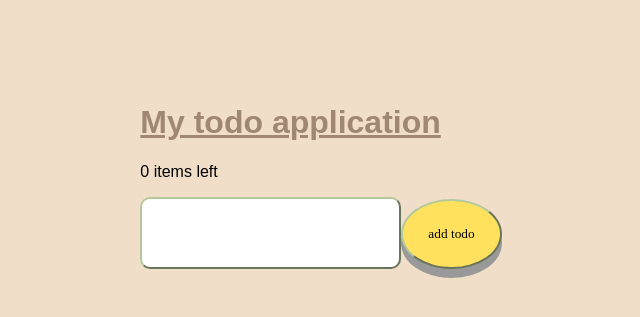
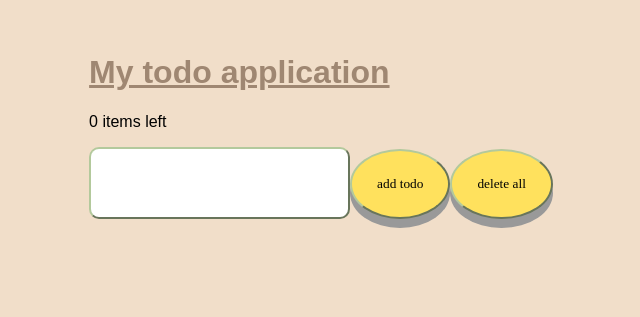
Before and after one commit to chr1ssy44/todo, a Vue app: page / in a window 1280 px wide. Shown: the part 217-534 px from the top of the page, without its empty margins (319-959 px from the left). Built offline with nearby package versions, Linux system fonts and the light colour scheme; a web font is replaced by a local one.

Commit message:
added a file

```diff
--- a/src/App.vue
+++ b/src/App.vue
@@ -22,6 +22,8 @@ function deleteItem (index) {
 function todoFilter (todo) {
   if (filter.value == 'active') {
     return todo.complete == false
+  } else if(filter.value == 'complete'){
+    return todo.complete == true
   } else {
     return true
   }
@@ -30,6 +32,11 @@ function todoFilter (todo) {
   function activeFilter (todo) {
     return todo.complete ==false
   }
+
+  function clearAll (todos) {
+    todos == []
+  }
+
 </script>
 
 <template>
@@ -63,6 +70,7 @@ function todoFilter (todo) {
 
     <input v-model="newInput" @keydown.enter="input">
     <button @click=input id="add">add todo</button>
+    <button @click = "clearAll" id="gone">delete all</button>
   </template>
 
 <style>
@@ -72,7 +80,7 @@ body{
   display: flex;
   justify-content: center;
   background-color: #F1DEC9;
-  margin: 300px;
+  margin: 250px;
 }
 h1{
   color:#9F8772;
@@ -150,4 +158,21 @@ input[type=checkbox]:checked + #lab:before {
   text-decoration: line-through;
   color: green;
 }
+
+#gone{
+  border-radius: 50%;
+  background-color: #FFE15D;
+  border-color: #B3C99C;
+  border-style: outset;
+  font-family: 'Neucha';
+  cursor: pointer;
+  padding: 25px;
+  box-shadow: 0 9px #999;
+}
+
+#gone:active{
+  background-color: #B3C99C;
+  box-shadow: 0 5px #666;
+  transform: translateY(4px);
+}
 </style>
```
